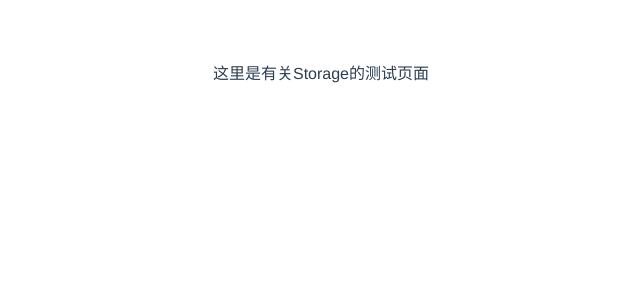
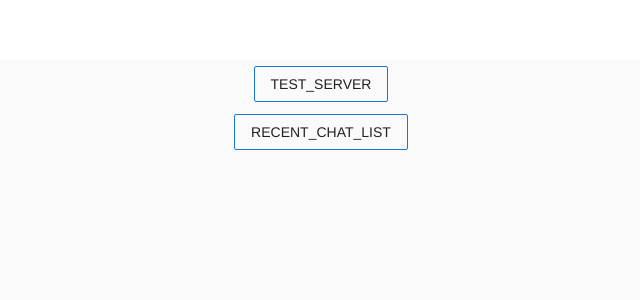
Before and after one commit to weixublog/vue-storage, a Vue app: page / in a window 1280 px wide. Shown: the top 300 px of the page, without its empty margins (319-959 px from the left). Built offline with nearby package versions, Linux system fonts and the light colour scheme.

Commit message:
update some

```diff
--- a/package.json
+++ b/package.json
@@ -8,7 +8,8 @@
     "lint": "vue-cli-service lint"
   },
   "dependencies": {
-    "vue": "^2.5.17"
+    "vue": "^2.5.17",
+    "vuetify": "^1.3.11"
   },
   "devDependencies": {
     "@vue/cli-plugin-babel": "^3.0.4",
--- a/src/App.vue
+++ b/src/App.vue
@@ -1,7 +1,7 @@
 <template>
-  <div id="app">
+  <v-app>
     <test-storage/>
-  </div>
+  </v-app>
 </template>
 
 <script>
--- a/src/main.js
+++ b/src/main.js
@@ -1,9 +1,14 @@
+import 'vuetify/dist/vuetify.min.css';
+
 import Vue from 'vue';
+import Vuetify from 'vuetify';
 import App from './App.vue';
 import storage from './src/storage';
 
 Vue.config.productionTip = false;
 
+Vue.use(Vuetify);
+
 new Vue({
   storage,
   render : (h) => h(App),
--- a/src/src/example/TestStorage.vue
+++ b/src/src/example/TestStorage.vue
@@ -1,12 +1,52 @@
 <template>
   <div id="test-storage">
-    这里是有关Storage的测试页面
+    <v-layout column>
+      <v-flex>
+        <v-btn outline
+               class="primary"
+               @click="saveTestServer" >TEST_SERVER</v-btn>
+      </v-flex>
+      <v-flex>
+        <v-btn outline
+               class="primary"
+               @click="saveRecentChatList" >RECENT_CHAT_LIST</v-btn>
+      </v-flex>
+    </v-layout>
   </div>
 </template>
 
 <script>
+import uuid from 'uuid';
+
 export default {
   name : 'TestStorage',
+  data() {
+    return {
+      testServer     : { address: '10.200.112.165', port: '7777' },
+      recentChatList : [
+        {
+          id     : uuid.v1(),
+          name   : 'Linda',
+          number : '13110982653',
+          date   : Date.now(),
+        },
+        {
+          id     : uuid.v1(),
+          name   : 'Tina',
+          number : '13117254434',
+          date   : Date.now(),
+        },
+      ],
+    };
+  },
+  methods : {
+    saveTestServer() {
+      this.$storage.insert('TEST_SERVER', this.testServer);
+    },
+    saveRecentChatList() {
+      this.$storage.insert('RECENT_CHAT_LIST', this.testServer);
+    },
+  },
 };
 </script>
 
```
Also changed, not shown: 1 other file (tests, documents, lock files or other folders).
